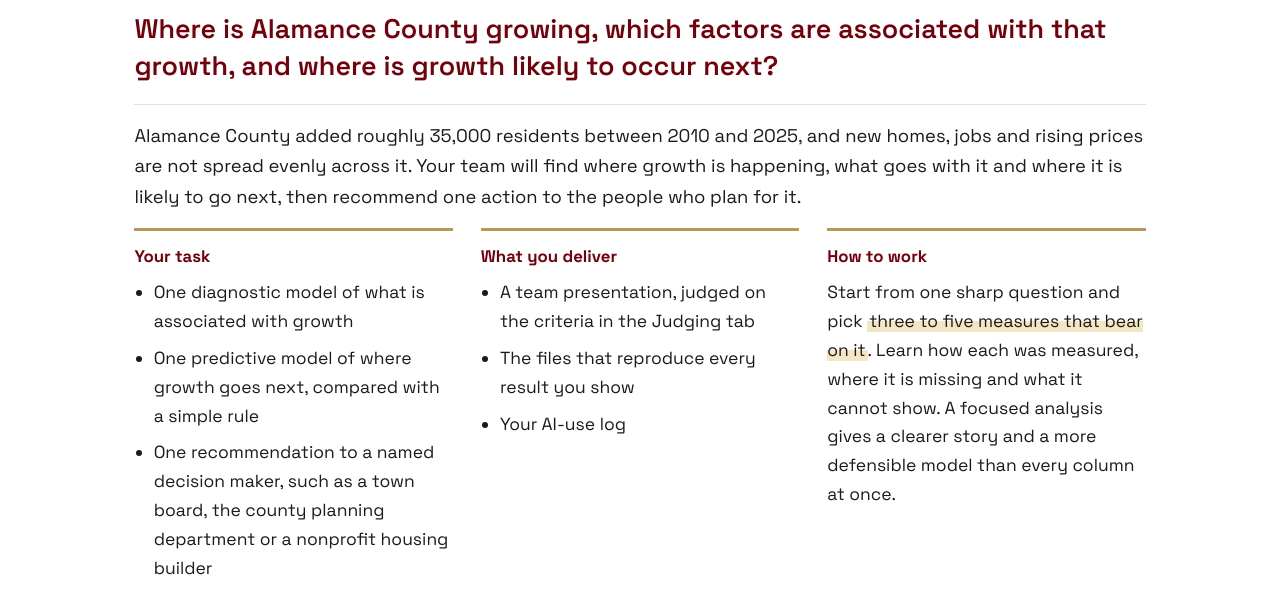
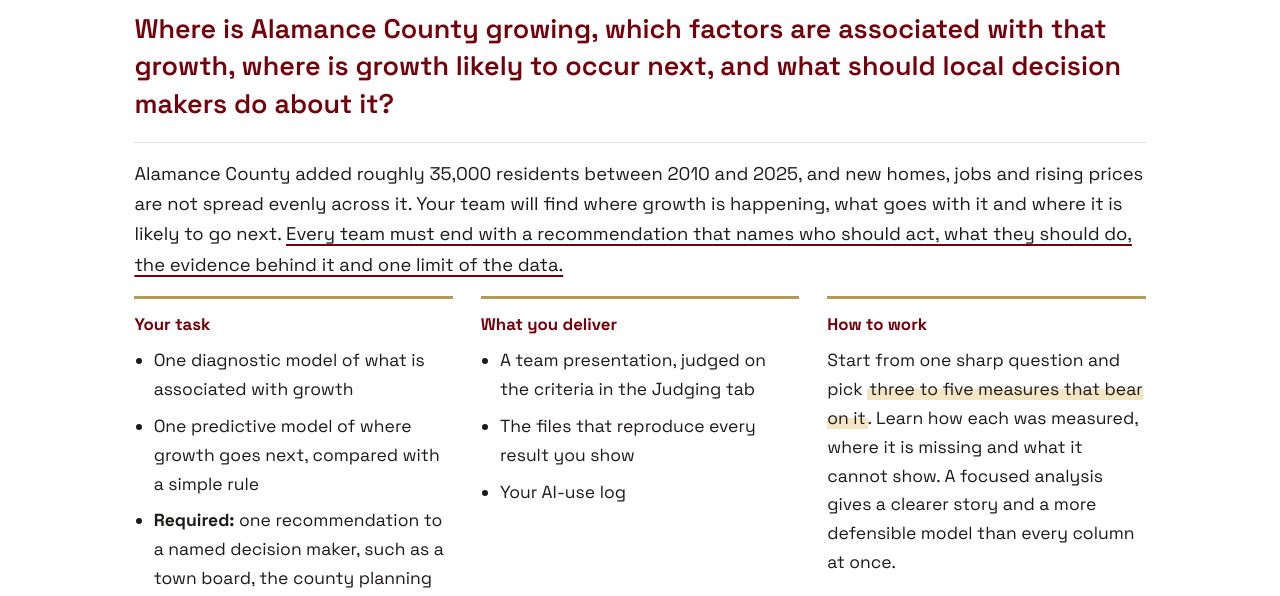
Before and after one commit to vinayaka-elon/alamance-challenge, a plain HTML site: page index.html in a window 1280 px wide. Shown: the part 201-797 px from the top of the page. Drawn offline with nearby package versions, Linux system fonts and the light colour scheme.

Commit message:
Update index.html

```diff
--- a/index.html
+++ b/index.html
@@ -174,10 +174,10 @@ h1{font-size:clamp(2.2rem,3.6vw,2.9rem);line-height:1.1;letter-spacing:-.015em}
 <main>
 <header class="top panel" id="challenge">
   <h1>Alamance Growth Data Challenge</h1>
-  <p class="bigq">Where is Alamance County growing, which factors are associated with that growth, and where is growth likely to occur next?</p>
-  <p class="lede">Alamance County added roughly 35,000 residents between 2010 and 2025, and new homes, jobs and rising prices are not spread evenly across it. Your team will find where growth is happening, what goes with it and where it is likely to go next, then recommend one action to the people who plan for it.</p>
+  <p class="bigq">Where is Alamance County growing, which factors are associated with that growth, where is growth likely to occur next, and what should local decision makers do about it?</p>
+  <p class="lede">Alamance County added roughly 35,000 residents between 2010 and 2025, and new homes, jobs and rising prices are not spread evenly across it. Your team will find where growth is happening, what goes with it and where it is likely to go next. <span class="ul">Every team must end with a recommendation that names who should act, what they should do, the evidence behind it and one limit of the data.</span></p>
   <div class="trio">
-    <div><div class="trio-h">Your task</div><ul class="plain"><li>One diagnostic model of what is associated with growth</li><li>One predictive model of where growth goes next, compared with a simple rule</li><li>One recommendation to a named decision maker, such as a town board, the county planning department or a nonprofit housing builder</li></ul></div>
+    <div><div class="trio-h">Your task</div><ul class="plain"><li>One diagnostic model of what is associated with growth</li><li>One predictive model of where growth goes next, compared with a simple rule</li><li><b>Required:</b> one recommendation to a named decision maker, such as a town board, the county planning department or a nonprofit housing builder, stating the action, the evidence and one limit of the data</li></ul></div>
     <div><div class="trio-h">What you deliver</div><ul class="plain"><li>A team presentation, judged on the criteria in the Judging tab</li><li>The files that reproduce every result you show</li><li>Your AI-use log</li></ul></div>
     <div><div class="trio-h">How to work</div><p>Start from one sharp question and pick <span class="hl">three to five measures that bear on it</span>. Learn how each was measured, where it is missing and what it cannot show. A focused analysis gives a clearer story and a more defensible model than every column at once.</p></div>
   </div>
```
